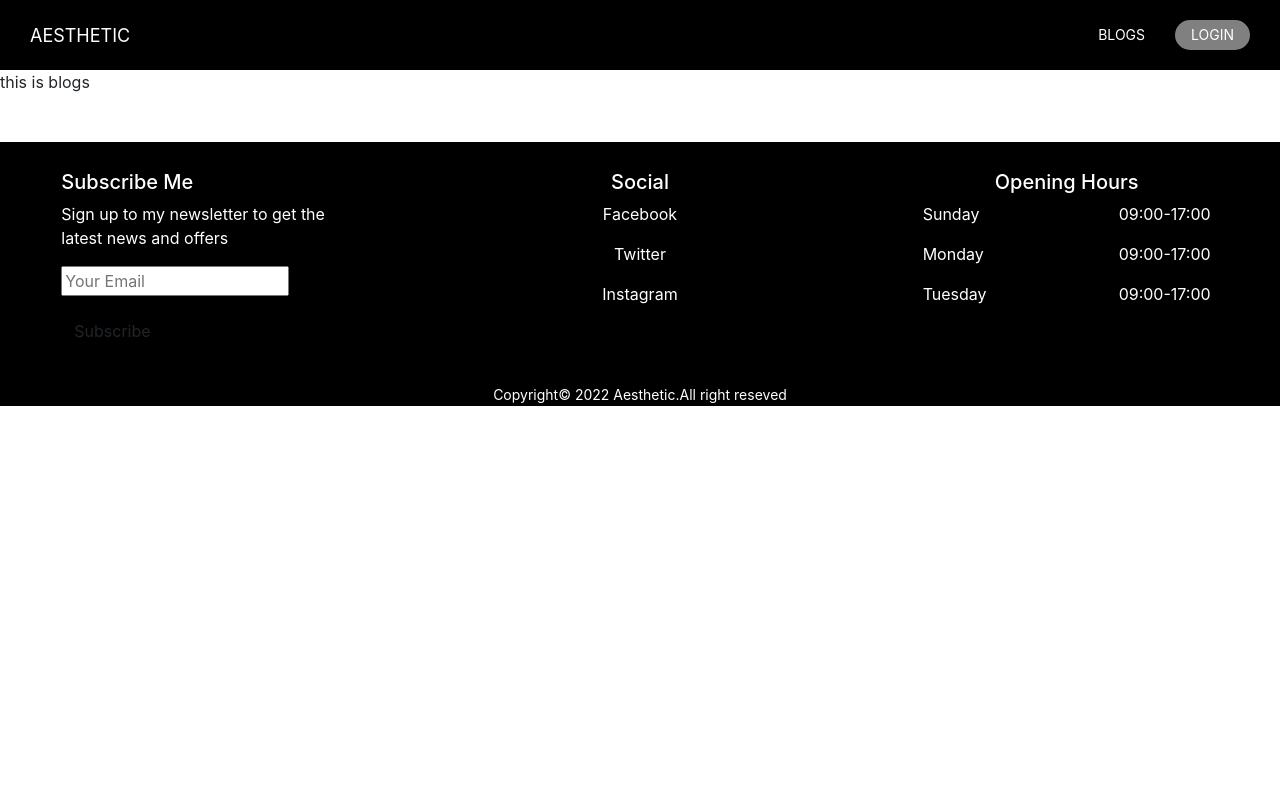
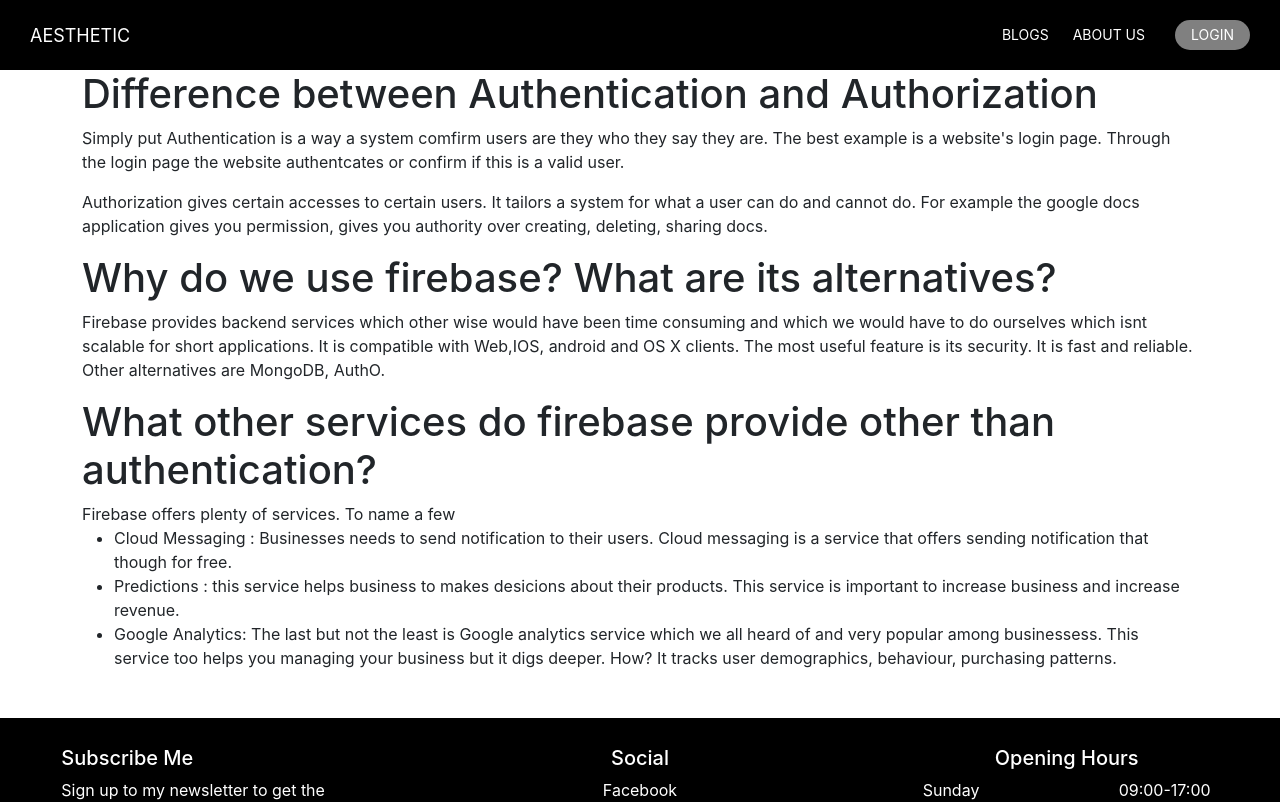
Before and after one commit to no7hingisimpossible/Aesthetic-, a React (Create React App) app: page /blogs in a window 1280 px wide. Shown: the top 802 px of the page. Built offline with nearby package versions, Linux system fonts and the light colour scheme; no server answers.

Commit message:
aboutus done

```diff
--- a/src/App.js
+++ b/src/App.js
@@ -9,6 +9,7 @@ import RequireAuth from './Pages/RequireAuth/RequireAuth';
 import toast, { Toaster } from 'react-hot-toast';
 import Footer from './Pages/Shared/Footer/Footer';
 import Blogs from './Pages/Blogs/Blogs';
+import AboutUs from './Pages/AboutUs/AboutUs';
 
 
 function App() {
@@ -21,6 +22,7 @@ function App() {
         <Route path='/signup' element={<SignUp></SignUp>}></Route>
         <Route path='/login' element={<Login></Login>}></Route>
         <Route path='/blogs' element={<Blogs></Blogs>}></Route>
+        <Route path='/aboutus' element={<AboutUs></AboutUs>}></Route>
         <Route path='/service/:id' element={<RequireAuth><Checkout></Checkout></RequireAuth>}></Route>
         {/* <Route path='/checkout' element={<Checkout></Checkout>}></Route> */}
       </Routes>
--- /dev/null
+++ b/src/Pages/AboutUs/AboutUs.js
@@ -0,0 +1,23 @@
+import React from 'react';
+import user from '../../images/user.jpg'
+
+const AboutUs = () => {
+    return (
+        <div className='mt-5  mx-auto'>
+            <div className='d-flex  w-50 mx-auto'>
+                <div className='w-100 '>
+                    <img className='img-fluid' src={user} alt="" />
+
+                </div>
+                <div className='w-100 p-3'>
+                    <h3>Fahim Madani</h3>
+                    <p></p>
+                    <p>There is a  great quote which I think is really underrated and unappreciated. The quote goes like <br /> "People overestimate what they can do in a year but underestimate what they can do in 10 years." </p>
+                    <p>In reference to that quote I have set up my goal. Be it become a developer or anything the goal is to  stick to it no matter what and stay consistent through out struggles and pains. </p>
+                </div>
+            </div>
+        </div>
+    );
+};
+
+export default AboutUs;
--- a/src/Pages/Blogs/Blogs.js
+++ b/src/Pages/Blogs/Blogs.js
@@ -2,8 +2,24 @@ import React from 'react';
 
 const Blogs = () => {
     return (
-        <div>
-            this is blogs
+        <div className='container'>
+            <h1>Difference between Authentication and Authorization</h1>
+            <p>Simply put Authentication is a way a system comfirm users are they who they say they are. The best example is a website's login page. Through the login page the website authentcates or confirm if this is a valid user.</p>
+            <p>Authorization gives certain accesses to certain users. It tailors a system for what a user can do and cannot do. For example the google docs application gives you permission, gives you authority over creating, deleting, sharing docs.</p>
+
+            <h1>Why do we use firebase? What are its alternatives?</h1>
+            <p>Firebase provides backend services which other wise would have been time consuming and which we would have to do ourselves which isnt scalable for short applications. It is compatible with Web,IOS, android and OS X clients. The most useful feature is its security. It is fast and reliable. Other alternatives are MongoDB, AuthO.</p>
+
+            <h1>What other services do firebase provide other than authentication?</h1>
+            <p>Firebase offers plenty of services. To name a few
+                <ul>
+                <li>Cloud Messaging : Businesses needs to send notification to their users. Cloud messaging is a service that offers sending notification that though for free. </li>
+                <li>Predictions : this service helps business to makes desicions about their products. This service is important to increase business and increase revenue. </li>
+                <li>Google Analytics: The last but not the least is Google analytics service which we all heard of and very popular among businessess. This service too helps you managing your business but it digs deeper. How? It tracks user demographics, behaviour, purchasing patterns. </li>
+                </ul>
+            </p>
+
+
         </div>
     );
 };
--- a/src/Pages/Shared/Header/Header.css
+++ b/src/Pages/Shared/Header/Header.css
@@ -13,6 +13,7 @@
     font-size: 14px;
     text-decoration: none;
     color: white;
+
 }
 .logo-name{
     font-size: large;
--- a/src/Pages/Shared/Header/Header.js
+++ b/src/Pages/Shared/Header/Header.js
@@ -20,6 +20,7 @@ const Header = () => {
             </div>
             <div>
                 <Link to='/blogs' >BLOGS</Link>
+                <Link className='ms-4' to='/aboutus'>ABOUT US</Link>
                 {user ? <button onClick={()=> signOut(auth) } className='signup-btn'>Signout</button> :<button className='signup-btn'><Link to='/login' >LOGIN</Link></button>}
             </div>
         </div>
```
Also changed, not shown: src/Pages/ServiceDetail/ServiceDetail.js (deleted, +0 -14 lines), src/Pages/ServiceDetail/ServiceDetail.css (deleted), src/images/user.jpg (added).
